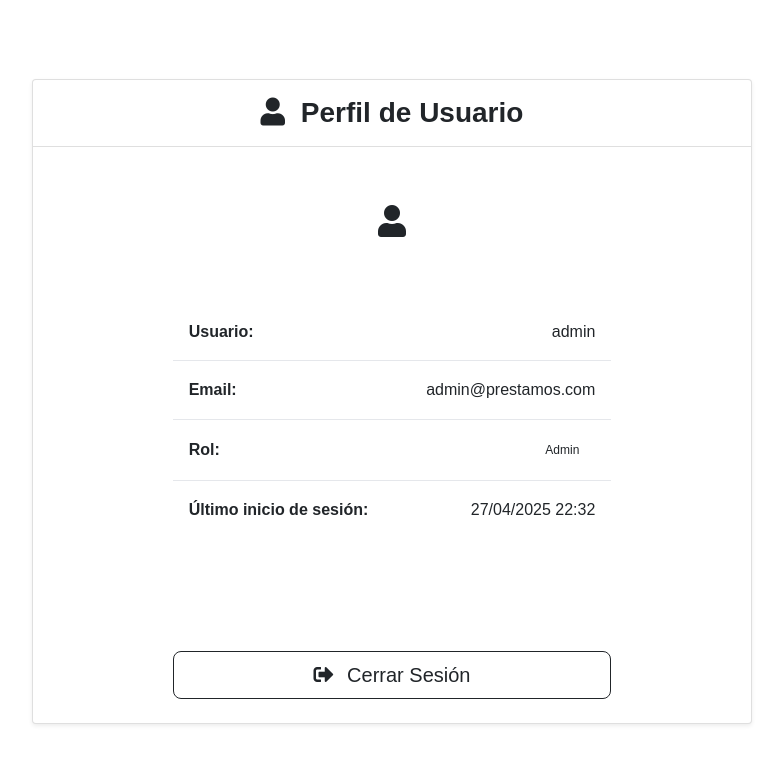
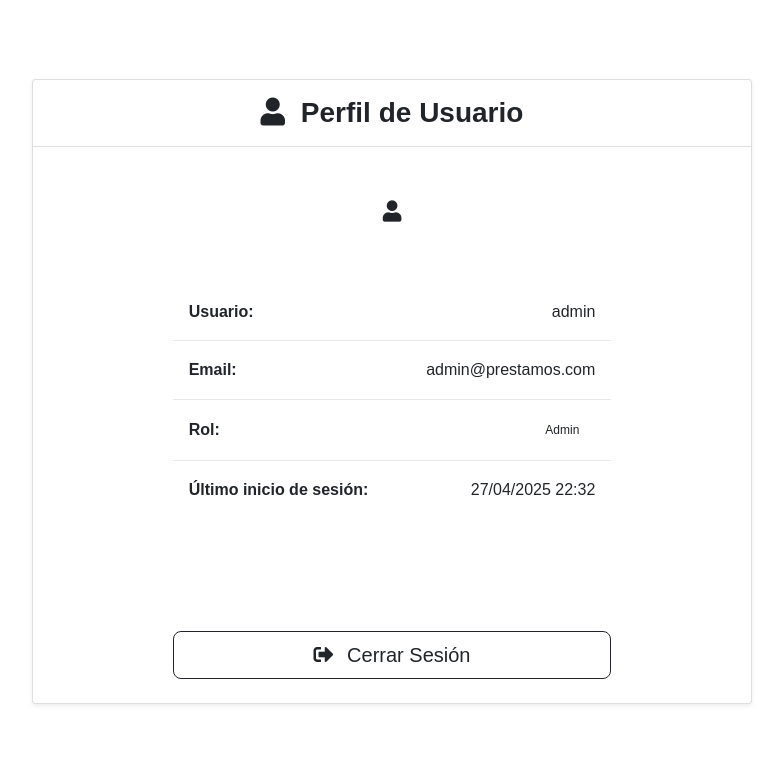
Before and after one commit to diegoflorescba/financor-app, a Flask app: page /auth/profile in a window 1280 px wide; the page is wider, and only the part inside the window is pictured. Shown: the part 161-925 px from the top of that part, without its empty margins (248-1031 px from the left). After the commit the page ends 866 px from the top of that part, so only its background shows below. Run offline with Flask 3, Linux system fonts and the light colour scheme; a user stored in the database is signed in; some libraries are stand-ins or nearby versions.

Commit message:
Actualizado el logo

```diff
--- a/templates/auth/profile.html
+++ b/templates/auth/profile.html
@@ -15,7 +15,7 @@
                     <!-- Avatar -->
                     <div class="text-center mb-4">
                         <div class="avatar-circle bg-gray-light mx-auto">
-                            <i class="fas fa-user fa-2x text-gray-700"></i>
+                            <i class="fas fa-user fa-lg text-gray-700"></i>
                         </div>
                     </div>
 
@@ -67,8 +67,8 @@
 
 <style>
     .avatar-circle {
-        width: 100px;
-        height: 100px;
+        width: 80px;
+        height: 80px;
         border-radius: 50%;
         display: flex;
         align-items: center;
```
